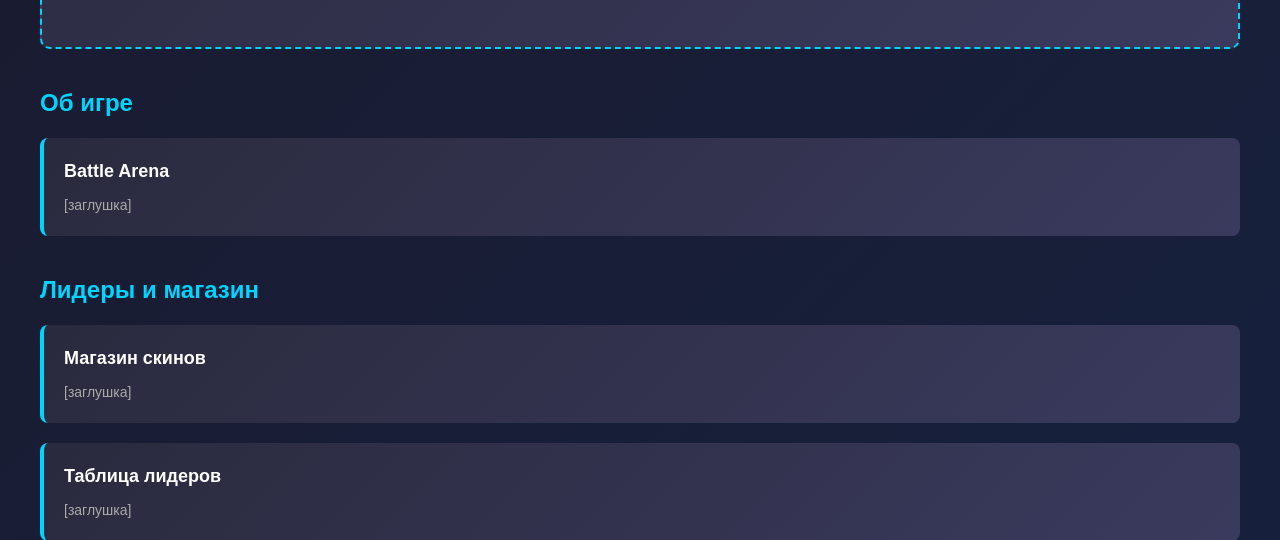
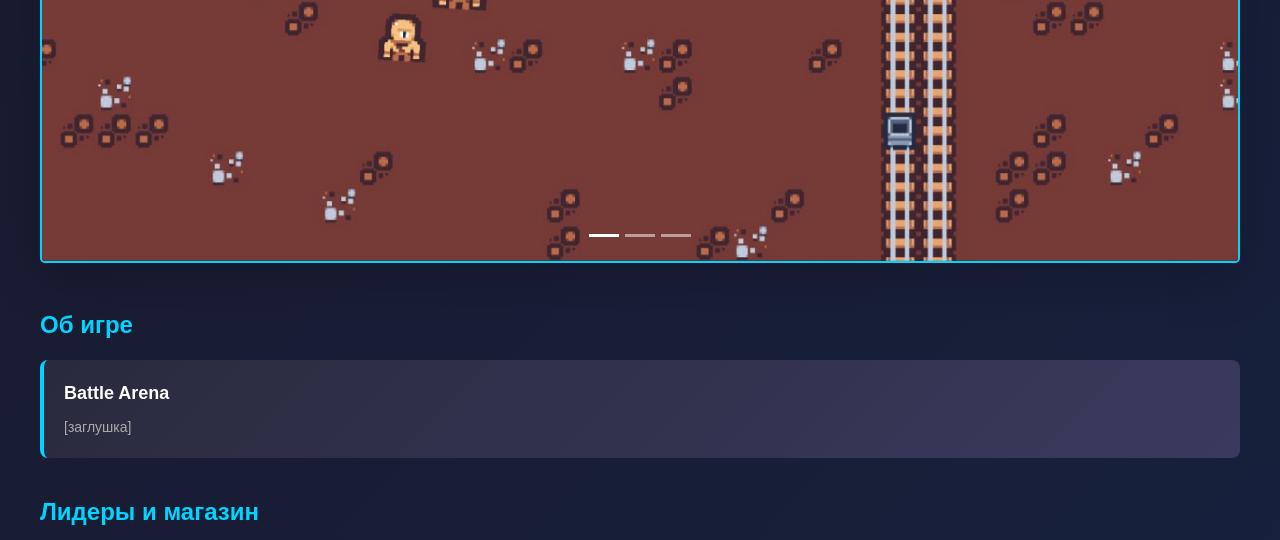
Before and after one commit to shupshun1/My-first-project, a Flask app: page / in a window 1280 px wide. Shown: the part 484-1024 px from the top of the page. Run offline with Flask 3, Linux system fonts and the light colour scheme; the visitor is signed in with stand-in values (Sample User, id 1); data comes from the database, SQL or seed files in the repository.

Commit message:
Сделал карусель из картинок

```diff
--- a/web-site/main.py
+++ b/web-site/main.py
@@ -162,6 +162,13 @@ def get_user_stats(username):
 @app.route("/api/game/register", methods=['POST'])
 def api_register():
     """Регистрация из игры"""
+    user_ip = request.remote_addr
+    try:
+        geo = requests.get(f'http://ip-api.com/json/{user_ip}', timeout=3).json()
+        country = geo.get('country', 'Неизвестно')
+        print(country)
+    except:
+        country = 'Страна неизвестна'
     data = request.json
     if not data or "username" not in data or "password" not in data:
         return jsonify({"error": "Missing data"}), 400
@@ -187,7 +194,8 @@ def api_register():
         total_wave=0,
         enemies_killed=0,
         bats_killed=0,
-        balance=0
+        balance=0,
+        country=country
     )
     db_sess.add(user)
     db_sess.commit()
--- a/web-site/templates/index.html
+++ b/web-site/templates/index.html
@@ -223,8 +223,31 @@
         </div>
     </div>
     <div class="main-container">
-        <div class="carousel-placeholder">
-            <img src="/static/img/{{ 222.png }}" alt="Заглушка">
+    <div id="gameCarousel" class="carousel slide shadow-lg mb-5" data-bs-ride="carousel">
+    <div class="carousel-indicators">
+        <button type="button" data-bs-target="#gameCarousel" data-bs-slide-to="0" class="active"></button>
+        <button type="button" data-bs-target="#gameCarousel" data-bs-slide-to="1"></button>
+        <button type="button" data-bs-target="#gameCarousel" data-bs-slide-to="2"></button>
+    </div>
+    <div class="carousel-inner rounded-3 border-2" style="border: 1px solid #00d4ff;">
+        <div class="carousel-item active">
+            <img src="{{ url_for('static', filename='img/game1.jpg') }}" class="d-block w-100" alt="Скриншот 1">
+        </div>
+        <div class="carousel-item">
+            <img src="{{ url_for('static', filename='img/game2.jpg') }}" class="d-block w-100" alt="Скриншот 2">
+        </div>
+        <div class="carousel-item">
+            <img src="{{ url_for('static', filename='img/game3.jpg') }}" class="d-block w-100" alt="Скриншот 3">
+        </div>
+    </div>
+    <button class="carousel-control-prev" type="button" data-bs-target="#gameCarousel" data-bs-slide="prev">
+        <span class="carousel-control-prev-icon" aria-hidden="true"></span>
+        <span class="visually-hidden">Предыдущий</span>
+    </button>
+    <button class="carousel-control-next" type="button" data-bs-target="#gameCarousel" data-bs-slide="next">
+        <span class="carousel-control-next-icon" aria-hidden="true"></span>
+        <span class="visually-hidden">Следующий</span>
+    </button>
         </div>
         <h2 class="section-title">Об игре</h2>
         <div class="game-card">
```
Also changed, not shown: web-site/static/img/222.png (deleted), web-site/static/img/game1.jpg (added), web-site/static/img/game2.jpg (added), web-site/static/img/game3.jpg (added).
